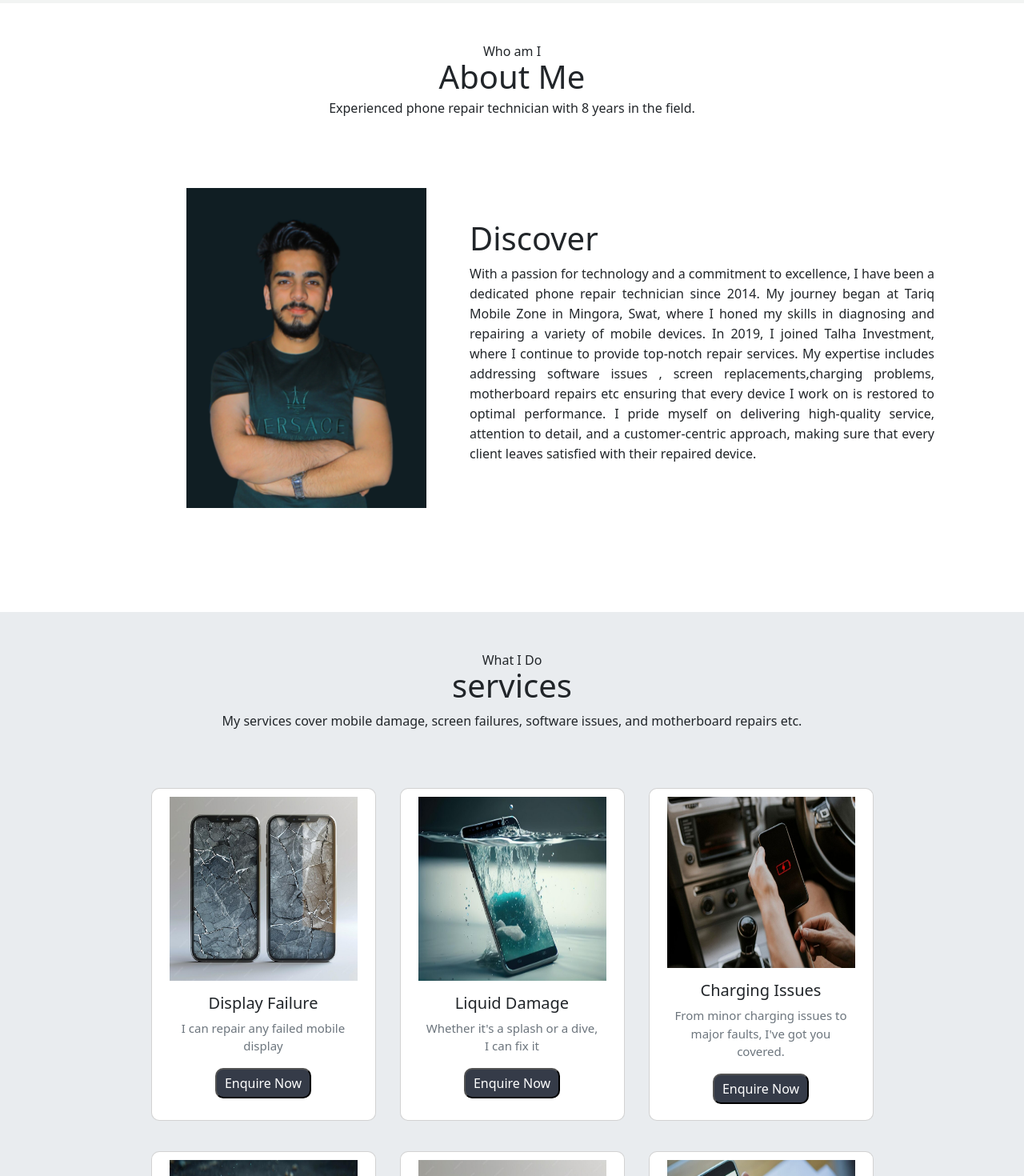
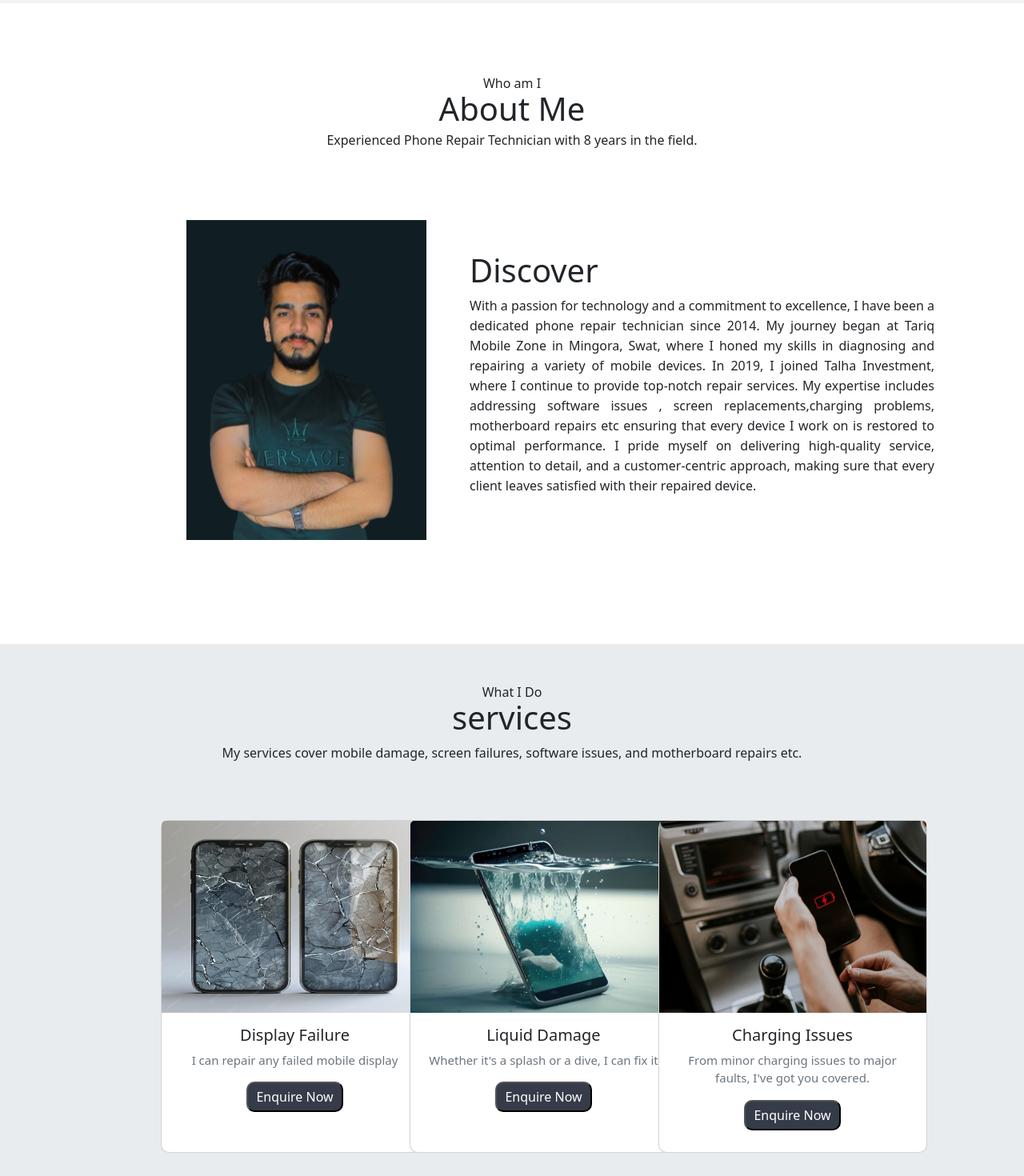
Before and after one commit to zksherazkhan/Yasar-Portfolio, a React (Vite) app: page / in a window 1280 px wide. Shown: the part 720-2190 px from the top of the page at 80% size. Built offline with nearby package versions, Linux system fonts and the light colour scheme.

Commit message:
some styling

```diff
--- a/package.json
+++ b/package.json
@@ -16,6 +16,7 @@
     "@mui/icons-material": "^5.16.7",
     "@mui/material": "^5.17.1",
     "bootstrap": "^5.3.3",
+    "framer-motion": "^12.7.4",
     "react": "^18.3.1",
     "react-awesome-reveal": "^4.3.1",
     "react-dom": "^18.3.1",
--- a/src/App.jsx
+++ b/src/App.jsx
@@ -8,6 +8,7 @@ import Services from "./pages/Services";
 import Contact from "./pages/Contact";
 import Footer from "./components/Footer";
 import Gallery from "./pages/Gallery";
+import { Fade } from "react-awesome-reveal";
 function App() {
   return (
     <>
--- a/src/pages/About.jsx
+++ b/src/pages/About.jsx
@@ -1,5 +1,20 @@
 import "../style/about.css";
 import aboutImg from "../assets/yasarImg.png";
+import { Reveal, Fade } from "react-awesome-reveal";
+import { keyframes } from "@emotion/react";
+
+import React from "react";
+
+const customAnimation = keyframes`
+  from {
+    opacity: 0;
+    transform: translateY(50px);
+  }
+  to {
+    opacity: 1;
+    transform: translateY(0);
+  }
+`;
 
 const About = () => {
   const margintop = {
@@ -8,39 +23,49 @@ const About = () => {
 
   return (
     <>
+      <div style={{ padding: "20px", textAlign: "center" }}></div>
       <div className="container mt-5 text-center " id="about">
         <p>Who am I</p> <h1 className="about-heading">About Me</h1>
         <p style={margintop}>
-          Experienced phone repair technician with 8 years in the field.
+          Experienced Phone Repair Technician with 8 years in the field.
         </p>
         <div className="about-description mt-5">
-          <div className="row about-row">
+          <div className="row about-row ">
             <div className="col-md-5 ">
               <div className="about-img">
+                <Fade left duration={2000}>
                   <div
                     className="myImg"
                     style={{ backgroundImage: `URL(${aboutImg})` }}
                   ></div>
+                </Fade>
               </div>
             </div>
             <div className="col-md-7">
-              <div className="about-text">
-                <h1 className="text-start">Discover</h1>
+              <div className="about-text ">
+                <Reveal
+                  keyframes={customAnimation}
+                  duration={1500}
+                  cascade
+                  damping={0.1}
+                >
+                  <h1 className="text-start ">Discover</h1>
                   <p>
-                  With a passion for technology and a commitment to excellence,
-                  I have been a dedicated phone repair technician since 2014. My
-                  journey began at Tariq Mobile Zone in Mingora, Swat, where I
-                  honed my skills in diagnosing and repairing a variety of
-                  mobile devices. In 2019, I joined Talha Investment, where I
-                  continue to provide top-notch repair services. My expertise
-                  includes addressing software issues , screen
-                  replacements,charging problems, motherboard repairs etc
-                  ensuring that every device I work on is restored to optimal
-                  performance. I pride myself on delivering high-quality
-                  service, attention to detail, and a customer-centric approach,
-                  making sure that every client leaves satisfied with their
-                  repaired device.
+                    With a passion for technology and a commitment to
+                    excellence, I have been a dedicated phone repair technician
+                    since 2014. My journey began at Tariq Mobile Zone in
+                    Mingora, Swat, where I honed my skills in diagnosing and
+                    repairing a variety of mobile devices. In 2019, I joined
+                    Talha Investment, where I continue to provide top-notch
+                    repair services. My expertise includes addressing software
+                    issues , screen replacements,charging problems, motherboard
+                    repairs etc ensuring that every device I work on is restored
+                    to optimal performance. I pride myself on delivering
+                    high-quality service, attention to detail, and a
+                    customer-centric approach, making sure that every client
+                    leaves satisfied with their repaired device.
                   </p>
+                </Reveal>
               </div>
             </div>
           </div>
--- a/src/pages/Card.jsx
+++ b/src/pages/Card.jsx
@@ -1,14 +1,17 @@
 import React from "react";
+import { Slide } from "react-awesome-reveal";
 
 const Card = ({ img, name, description }) => {
   return (
     <>
-      <div className=" col-md-3 card">
-        <img src={img} alt="img" height={240} className="cardImg" />
-        <div className="card-body text-center">
-          <h5 className="card-title">{name}</h5>
-          <p className="card-text ">{description}</p>
-          <button className="cardbtn ">Enquire Now</button>
+      <div className="col-md-3 ">
+        <div className="card">
+          <img className="card-img-top " src={img} alt="img" height={240} />
+          <div className="card-body text-center">
+            <h5 className="card-title">{name}</h5>
+            <p className="card-text ">{description}</p>
+            <button className="cardbtn ">Enquire Now</button>
+          </div>
         </div>
       </div>
     </>
--- a/src/pages/Home.jsx
+++ b/src/pages/Home.jsx
@@ -6,10 +6,10 @@ import "../style/home.css";
 const Home = () => {
   const [text] = useTypewriter({
     words: [
-      "will be your P.Technician",
-      "Fix your screen",
-      "Fix your Charging port",
-      "Fix your software issues",
+      "Be your Phone Technician",
+      "Fix your Screen",
+      "Fix your Charging Port",
+      "Fix your Software Issues",
     ],
     loop: 0,
     typeSpeed: 100,
--- a/src/pages/Services.jsx
+++ b/src/pages/Services.jsx
@@ -3,6 +3,7 @@ import Data from "./Data";
 import Card from "./Card";
 import "../style/card.css";
 import "../style/services.css";
+
 const Services = () => {
   return (
     <div className="services" id="services">
--- a/src/style/card.css
+++ b/src/style/card.css
@@ -1,5 +1,5 @@
 .card {
-  /* width: 18rem; */
+  width: 21rem;
   height: 26em;
   border-radius: 10px;
   -webkit-border-radius: 10px;
@@ -8,9 +8,6 @@
   -o-border-radius: 10px;
 }
 
-.cardImg {
-  padding: 10px 10px 0 10px;
-}
 .cardbtn {
   text-decoration: none;
   background-color: #353b48;
```
Also changed, not shown: src/style/about.css (+60 -0 lines), 1 other file (tests, documents, lock files or other folders). Lines whose indentation alone changed are shown as unchanged.
